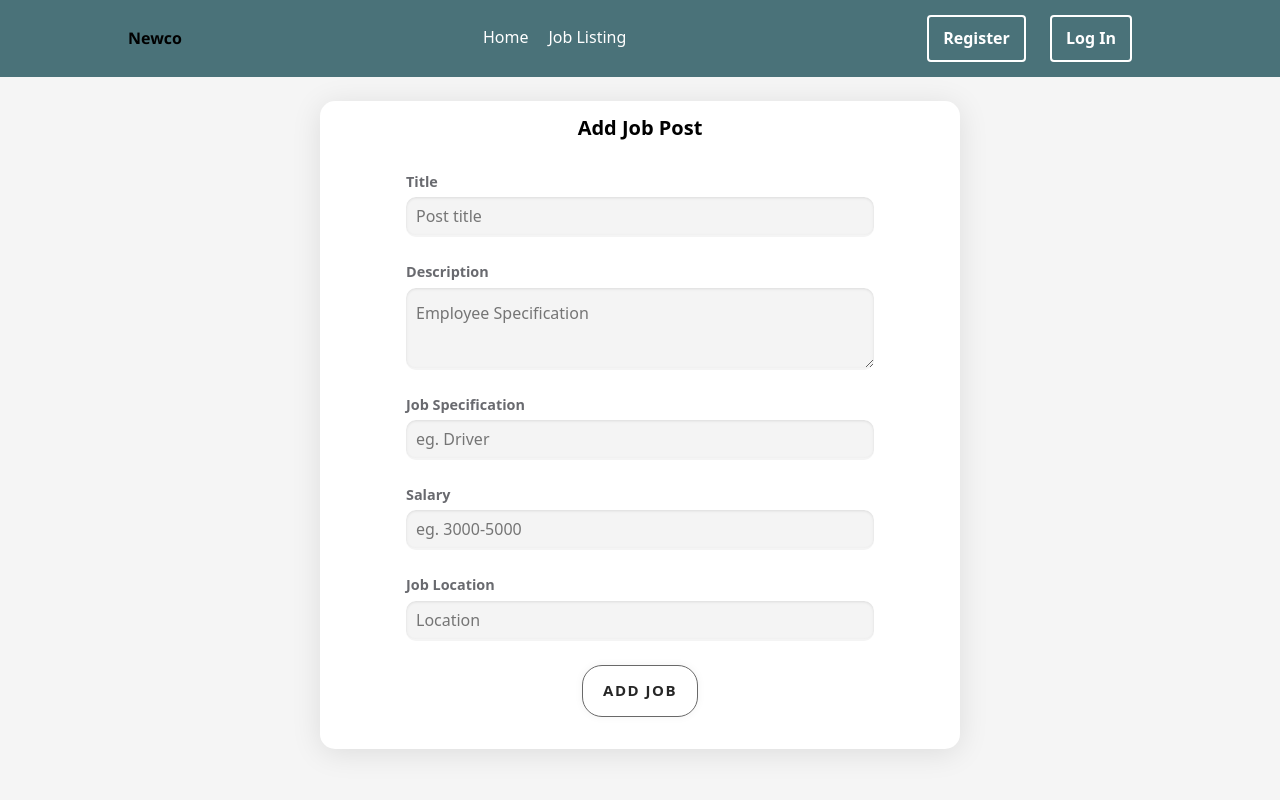
After one commit to swayam-rajput/WorkConnect, a Django app: page /newco/addjob in a window 1280 px wide. The commit adds this page. Run offline with Django 4.2, Linux system fonts and the light colour scheme.

Commit message:
added job posts and delete feature

```diff
--- a/project/newco/admin.py
+++ b/project/newco/admin.py
@@ -1,4 +1,5 @@
 from django.contrib import admin
-from .models import UserProfile
+from .models import UserProfile,Job
 # Register your models here.
 admin.site.register(UserProfile)
+admin.site.register(Job)
--- a/project/newco/static/newco/log.reg.styles.css
+++ b/project/newco/static/newco/log.reg.styles.css
@@ -29,12 +29,12 @@
 .h-40px{
     height: 40px;
 }
-.form div button{
+.log-reg-btn{
     background-color: #0f9775;
     color: white;
     border-radius: 10px;
 }
-.form div button:hover{
+.log-reg-btn:hover{
     scale:1.05;
 }
 .signup-prompt{
--- a/project/newco/static/newco/script.js
+++ b/project/newco/static/newco/script.js
@@ -1,4 +1,8 @@
-
+function emailvaluate(){
+    var text = document.getElementById('username').value
+    document.getElementById('email').value = `${text}@gmail.com`
+    console.log('called')
+}
 function validateRegistration() {
     resetErrors();
     // alert('func called')
@@ -8,8 +12,8 @@ function validateRegistration() {
     var age = document.getElementById('age');
     var password = document.getElementById('password');
     var cpassword = document.getElementById('cpassword');
+    var borderbottom = '2px red solid';
 
-    var borderbottom = '2px red solid';
     if (!username.value.match(/^\w+$/)) {
         username.style.borderBottom = borderbottom;
 
@@ -52,3 +56,41 @@ function resetErrors() {
         element.style.borderBottom = 'initial';
     });
 }
+
+function validateJobForm() {
+    // Get form inputs
+    var title = document.getElementById('job-title').value.trim();
+    var description = document.getElementById('job-description').value.trim();
+    var jobType = document.getElementById('job-type').value.trim();
+    var salary = document.getElementById('salary').value.trim();
+    var location = document.getElementById('location').value.trim();
+    var borderbottom = '2px red solid';
+    // Validate each field
+    if (title === '') {
+        document.getElementById('job-title').style.borderBottom = borderbottom;
+        return false;
+    }
+
+    if (description === '') {
+        document.getElementById('job-description').style.borderBottom = borderbottom;
+        return false;
+    }
+
+    if (jobType === '') {
+        document.getElementById('job-type').style.borderBottom = borderbottom;
+        return false;
+    }
+
+    if (salary === '') {
+        document.getElementById('salary').style.borderBottom = borderbottom;
+        return false;
+    }
+
+    if (location === '') {
+        document.getElementById('location').style.borderBottom = borderbottom;
+        return false;
+    }
+
+    // If all fields are valid, return true to submit the form
+    return true;
+}
--- a/project/newco/static/newco/styles.css
+++ b/project/newco/static/newco/styles.css
@@ -1,22 +1,45 @@
-
-/*
-    list of
-*/
-
 *{
     /* color-scheme: dark; */
     font-family: system-ui, -apple-system, BlinkMacSystemFont, 'Segoe UI', Roboto, Oxygen, Ubuntu, Cantarell, 'Open Sans', 'Helvetica Neue', sans-serif;
     margin: 0;
     padding: 0;
-    color: rgb(255, 255, 255);
+    color: black;
     background-color: #f5f5f5;
+}
+::-webkit-scrollbar {
+    width: 10px;
+    background-color: #333;
+}
+::-webkit-scrollbar-thumb{
+    color: #4a7279;
+}
+::-webkit-scrollbar-track{
+    color: red;
+
+}
+::-webkit-scrollbar-button{
+    color: red;
 }
 .center{
     display: flex;
     justify-content: center;
     align-items: center;
 }
-
+div{
+    background: transparent;
+}
+body{
+    background-color: #f5f5f5;
+}
+label {
+    background: transparent;
+    display: block;
+    margin-bottom: .3rem;
+    font-size: .9rem;
+    font-weight: bold;
+    color: #05060f99;
+    transition: color .3s cubic-bezier(.25,.01,.25,1) 0s;
+}
 button {
     background-color: #FFFFFF;
     border: 1px solid rgba(0, 0, 0, 0.1);
@@ -62,7 +85,7 @@ button:active {
 div input{
     height: 40px;
 }
-input {
+input , .textarea{
     background-color: #F4F4F4;
     border: none;
     border-radius: 10px;
@@ -106,21 +129,14 @@ input:invalid {
 a{
     text-decoration: none;
     background: transparent;
-    color: unset;
-}
-nav a{
-    text-decoration: none;
-    font-weight: 500;
-    margin: 10px;
-    background: transparent;
-    color: rgba(255, 255, 255, 0.825);
+    color: white;
 }
 header{
     display: flex;
     justify-content: space-between;
     align-items: center;
     padding: 15px 10%;
-    background-color: #55828b;
+    background-color: #4a7279;
 }
 .site-name{
     font-family: 'Segoe UI', Tahoma, Geneva, Verdana, sans-serif;
@@ -132,14 +148,31 @@ header{
     color: black;
     padding: 0px 20px;
 }
-.navbar a{
+/* nav a{
+    text-decoration: none;
+    font-weight: 500;
+    margin: 10px;
+    background: transparent;
+    color: rgba(255, 255, 255, 0.825);
+} */
+.navbar-item{
+    text-decoration: none;
+    font-weight: 500;
+    margin: 10px;
+    background: transparent;
+
     border-bottom: 2px #ffffff00 solid;
     transition: all 0.3s ease-in-out;
 }
-.navbar a:hover{
+.navbar:hover >  .navbar-item{
+    opacity: 0.5;
+}
+.navbar:hover >  .navbar-item:hover{
+    opacity: 1;
+}
+.navbar .navbar-item:hover,.navbar .navbar-item:active{
     scale: 1.02;
     border-bottom: 2px #ffffff solid;
-    color: white;
 }
 .nav-buttons{
     background: transparent;
@@ -160,7 +193,7 @@ header{
 .nav-buttons button:first-child{
     margin-right: 20px;
 }
-.bg-transparent{
+.bg-transparent, *{
     background: transparent;
 }
 .mb-2{
@@ -168,11 +201,11 @@ header{
 }
 
 .add-post-btn {
-    padding: 17px 40px;
+    padding: 17px 20px;
     align-self: flex-end;
-    border-radius: 50px;
+    border-radius: 20px;
     cursor: pointer;
-    border: 0;
+    border: 1px dimgray solid;
     background-color: white;
     box-shadow: rgb(0 0 0 / 5%) 0 0 8px;
     letter-spacing: 1.5px;
--- /dev/null
+++ b/project/newco/templates/newco/addjob.html
@@ -0,0 +1,59 @@
+{% extends 'newco/layout.html' %}
+
+{% block title %}Add Job{% endblock %}
+{% block body %}
+<div class="w-auto h-auto mt-4 center bg-transparent flex-column">
+    {% if messages %}
+        <div class="center bg-transparent w-100" style="z-index: 1; position: fixed; pointer-events: none; opacity: 0.8;">
+            <div class="col-md-3 mt-5 center bg-transparent w-100">
+                {% for message in messages %}
+                    {% if message.tags == 'error' %}
+                        <div class="alert alert-danger">
+                    {% else %}
+                        <div class="alert alert-{{ message.tags }}">
+                    {% endif %}
+                            {{ message }}
+                        </div>
+                {% endfor %}
+            </div>
+        </div>
+    {% endif %}
+    <form action="" method="post" onsubmit="return validateJobForm()" class="w-50 h-auto p-2 form" >
+
+    {% csrf_token %}
+        <legend class="heading mt-4 mb-2">Add Job Post</legend>
+        <div class="center w-100 flex-column">
+            <div class="w-75 mb-4">
+                <label for="job-title">Title</label>
+                <input class="w-100" id="job-title" name="job-title"  placeholder="Post title" type="text">
+            </div>
+
+            <div class="w-75 mb-4">
+                <label for="job-description">Description</label>
+                <textarea class="textarea h-75 w-100" id="job-description" placeholder="Employee Specification" name="job_description"></textarea>
+            </div>
+
+            <div class="w-75 mb-4">
+                <label for="job-type">Job Specification</label>
+                <input class="w-100" pattern="\w+" id="job-type" name="job-type" type="text" placeholder="eg. Driver">
+            </div>
+
+            <div class="w-75 mb-4">
+                <label for="salary">Salary</label>
+                <input class="w-100" id="salary" name="salary" type="text"  placeholder="eg. 3000-5000">
+            </div>
+
+            <div class="w-75 mb-4">
+                <label for="location">Job Location</label>
+                <input class="w-100" id="location" name="location" type="text" placeholder="Location">
+            </div>
+
+        </div>
+
+
+    <div class="center">
+        <button type="submit" class="add-post-btn mb-4">Add Job</button>
+    </div>
+    </form>
+</div>
+{% endblock %}
--- a/project/newco/templates/newco/layout.html
+++ b/project/newco/templates/newco/layout.html
@@ -6,8 +6,9 @@
     <meta name="viewport" content="width=device-width, initial-scale=1.0">
     <title>{% block title %}Home{% endblock %}</title>
     <link href="https://cdn.jsdelivr.net/npm/bootstrap@5.3.2/dist/css/bootstrap.min.css" rel="stylesheet" integrity="sha384-T3c6CoIi6uLrA9TneNEoa7RxnatzjcDSCmG1MXxSR1GAsXEV/Dwwykc2MPK8M2HN" crossorigin="anonymous">
+    {% block css %}
+    {% endblock %}
     <link rel="stylesheet" href="{% static 'newco/log.reg.styles.css' %}">
-
     <!-- Main CSS -->
     <link rel="stylesheet" href="{% static 'newco/styles.css' %}">
 </head>
@@ -16,17 +17,18 @@
     <header>
         <div class="site-name">Newco</div>
         <nav class="navbar">
-            <a href="{% url 'newco-home' %}">Home</a>
-            <a href="">Jobs Posted</a>
-            <a href="">Jobs Applied</a>
-            <a href="{% url 'newco-listings' %}">Job Listing</a>
+            <a class="navbar-item" href="{% url 'newco-home' %}">Home</a>
+            {% if user.is_authenticated %}
+                <a class="navbar-item" href="{% url 'newco-posted' %}">Posted</a>
+                <a class="navbar-item" href="{% url 'newco-add-job' %}">Post Jobs</a>
+                <a class="navbar-item" href="">Applied</a>
+            {% endif %}
+            <a class="navbar-item" href="{% url 'newco-listings' %}">Job Listing</a>
 
         </nav>
         <div class="nav-buttons">
             {% block nav-icons %}
-            {# if user.is_anonymous #}
                 {% if user.is_authenticated %}
-                <!-- replace the is_anonymous with is_authenticated after successful login -->
                     <a href=""><button>Profile</button></a>
                     <a href="{% url 'newco-logout' %}"><button class="logout-btn">Log Out</button></a>
                 {% else %}
--- a/project/newco/urls.py
+++ b/project/newco/urls.py
@@ -7,7 +7,10 @@ urlpatterns = [
     path('logout',views.log_out,name='newco-logout'),
     path('register',views.register,name='newco-register'),
     path('home',views.homepage,name='newco-home'),
-    # path('profile',views.profile,name='profile'),
-    path('listings',views.listings,name='newco-listings')
-    # path('',views.homepage,name='newco')
+    path('addjob',views.addjob,name='newco-add-job'),
+    path('profile/<str:username>',views.profile,name='newco-profile'),
+    path('posts',views.posts,name='newco-posted'),
+    # path('posts/<str:id>',views.posts,name='newco-posted'),
+    path('listings',views.listings,name='newco-listings'),
+    path('delete/<int:job_id>',views.delete_job,name='newco-delete')
 ]
--- a/project/newco/views.py
+++ b/project/newco/views.py
@@ -1,4 +1,4 @@
-from django.shortcuts import render, redirect
+from django.shortcuts import get_object_or_404, render, redirect
 from django.http import HttpResponse, HttpRequest, HttpResponseRedirect
 from django.db import IntegrityError
 from django.contrib.auth.forms import AuthenticationForm,UserCreationForm
@@ -6,7 +6,7 @@ from django.contrib import messages
 from django.contrib.auth.models import User
 from django.contrib.auth import authenticate,login,logout
 
-from .models import UserProfile
+from .models import UserProfile,Job
 
 # Create your views here.
 def log_in(request,user_name=None,psd=None):
@@ -58,16 +58,56 @@ def register(request):
                 messages.success(request, f'User {username} registered')
                 return redirect('newco-home')
             else:
-                messages.error(request, f'Enter valid information')
+                messages.error(request, f'Passwords do not match')
                 return redirect('newco-register')
         except IntegrityError as e:
             messages.error(request, f'User {username} already exists')
             # return redirect('newco-register')
-        except ValueError as e:
-            pass
     else:
         form = UserCreationForm()
     return render(request,'newco/register.html',{'form': form})
 
 def listings(request):
     return render(request,'newco/listings.html')
+def profile(request,username):
+    if User.objects.filter(username=username):
+        return render(request,'newco/profile.html',{'username':username})
+    else:
+        return HttpResponse(f'Error: User {username} does not exist')
+
+def addjob(request:HttpRequest):
+    if request.method == 'POST':
+        title = request.POST.get('job-title')
+        description = request.POST.get('job_description')
+        job_specification = request.POST.get('job-type')
+        salary = request.POST.get('salary')
+        location = request.POST.get('location')
+        if title == '':
+            messages.error(request,f'Enter valid information')
+        else:
+            user = request.user
+            job_post = Job.objects.create(
+                user=user,
+                title=title,
+                description=description,
+                job_specification=job_specification.upper(),
+                salary=salary,
+                location=location
+            )
+            messages.success(request,f'Posted Job')
+        return redirect('newco-posted')
+        return redirect('newco-add-job')
+        # redirect to the jobs posted page to view the posted job and display the message there
+    return render(request,'newco/addjob.html')
+
+def posts(request):
+    job = Job.objects.filter(user=request.user)
+    job = reversed(job)
+    return render(request,'newco/postedjobs.html',{'jobs':job})
+def delete_job(request:HttpRequest,job_id):
+    if request.method == 'GET':
+        job = Job.objects.filter(id=int(job_id))
+        job = get_object_or_404(Job,id=int(job_id))
+        job.delete()
+        messages.success(request,f'Deleted job successfully')
+        return redirect('newco-posted')
```
Also changed, not shown: other parts of project/newco/static/newco/styles.css (+53 -7 lines), project/newco/models.py (+13 -0 lines), project/newco/templates/newco/delete_job.html (added, +8 -0 lines), project/newco/templates/newco/home.html (+13 -8 lines), project/newco/templates/newco/login.html (+9 -6 lines), project/newco/templates/newco/messages.html (+13 -8 lines), project/newco/templates/newco/postedjobs.html (added, +34 -0 lines), project/newco/templates/newco/profile.html (added, +8 -0 lines), project/newco/templates/newco/register.html (+7 -3 lines), project/db.sqlite3, project/newco/migrations/0004_jobs.py (added), project/newco/migrations/0005_rename_jobs_job.py (added), project/newco/migrations/0006_alter_job_user.py (added).
